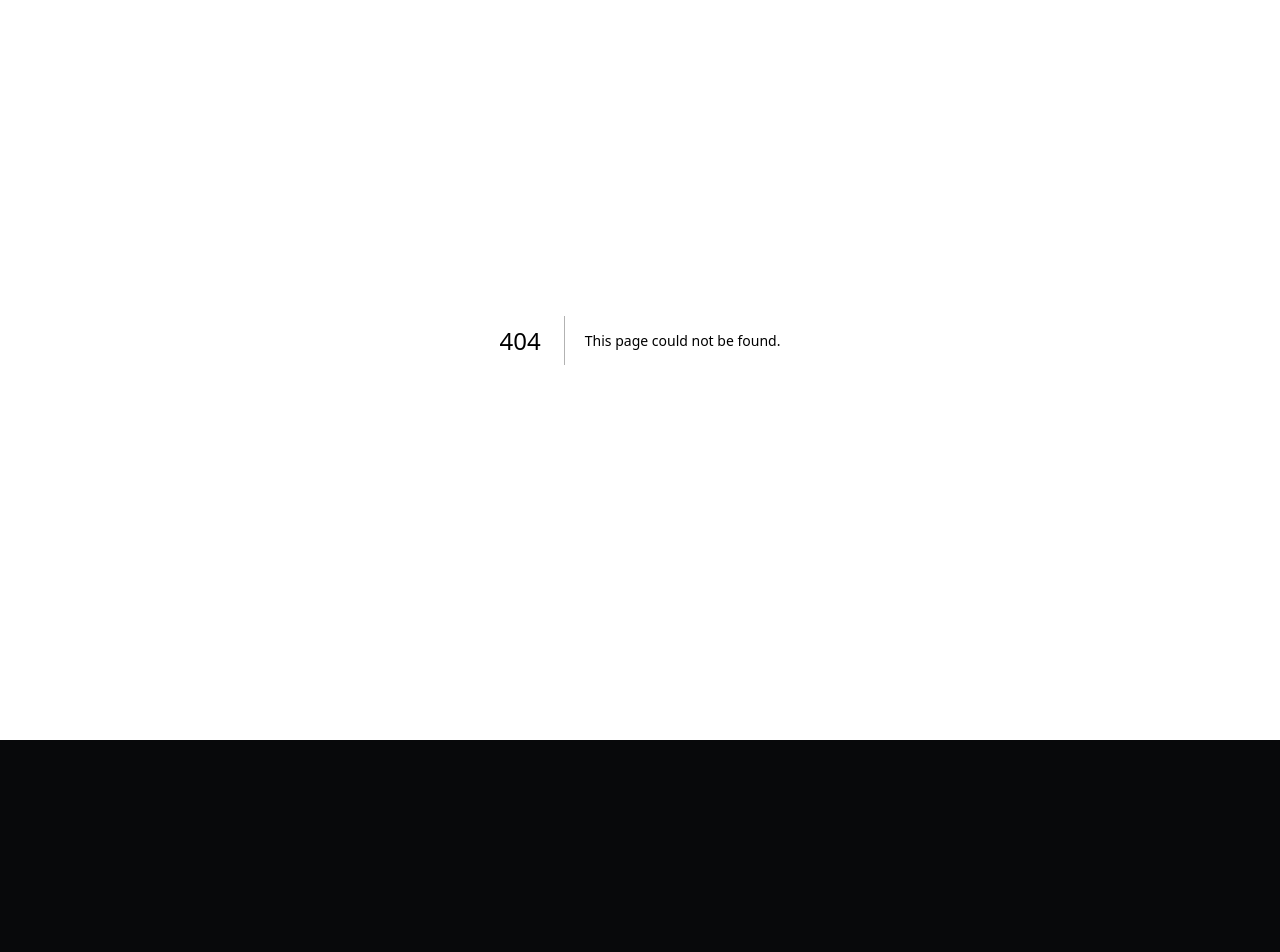
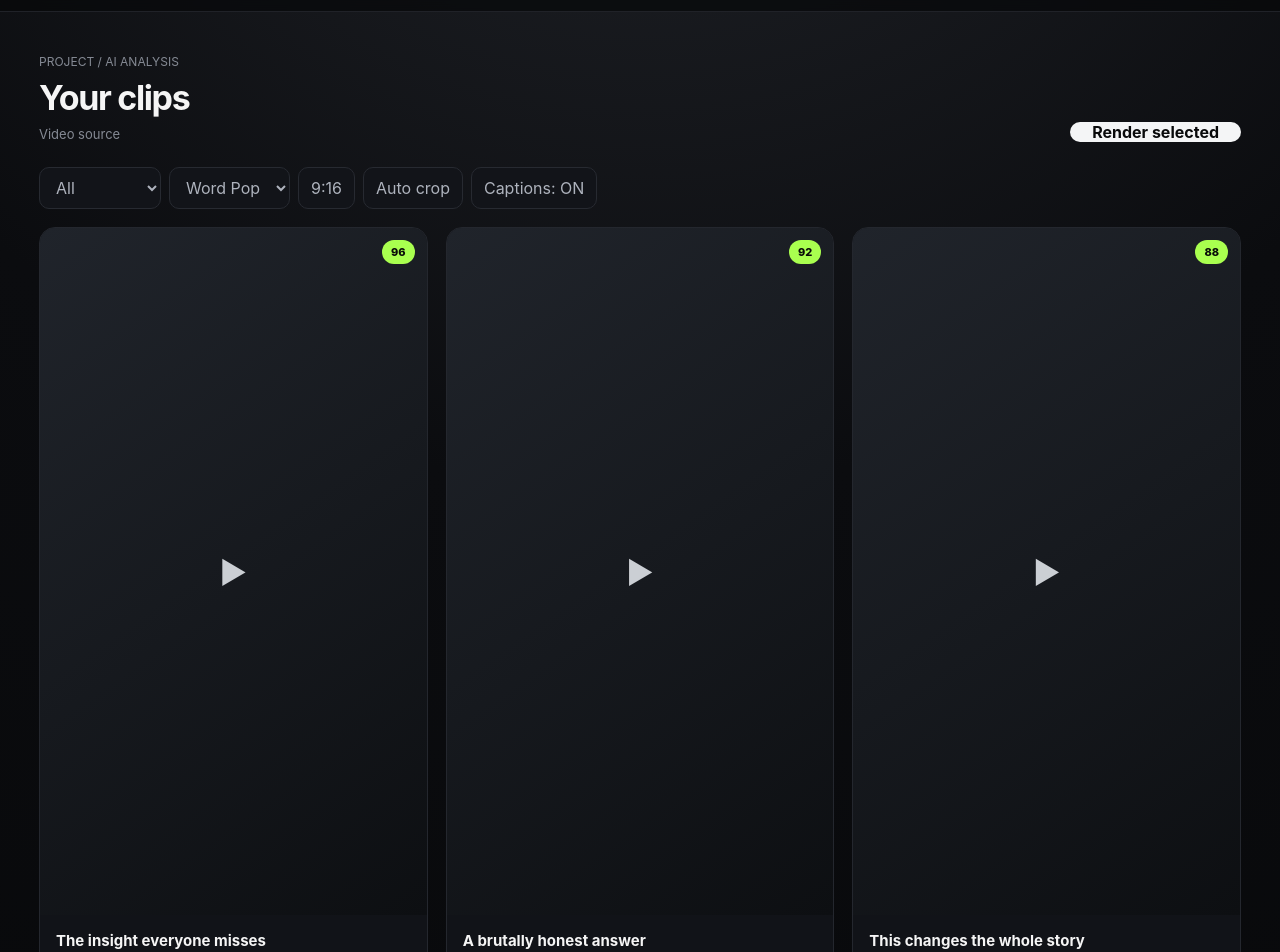
Before and after one commit to shaikhraza91677-hub/Aurelis-nord-clip, a Next.js app: page /projects/1 in a window 1280 px wide. Before the commit this address had no page. Shown: the part 60-1012 px from the top of the page. Before the commit the page ends 800 px from the top, so only its background shows below. Built offline with nearby package versions, Linux system fonts and the light colour scheme.

Commit message:
feat: add clip review dashboard and filters

```diff
--- /dev/null
+++ b/app/projects/[id]/page.tsx
@@ -0,0 +1,27 @@
+'use client';
+
+import { useSearchParams } from 'next/navigation';
+import { useMemo, useState } from 'react';
+
+const demo = [
+  { title:'The insight everyone misses', score:96, time:'00:42 – 01:31', reason:'Strong hook + complete payoff', tags:['Hook','Insight'] },
+  { title:'A brutally honest answer', score:92, time:'12:08 – 12:57', reason:'High emotional tension', tags:['Emotion','Punchline'] },
+  { title:'This changes the whole story', score:88, time:'24:16 – 25:04', reason:'Standalone educational moment', tags:['Education','Story'] },
+  { title:'The unexpected turning point', score:84, time:'37:20 – 38:11', reason:'Curiosity gap + payoff', tags:['Curiosity'] },
+  { title:'One sentence worth clipping', score:81, time:'49:02 – 49:44', reason:'Short, quotable and clear', tags:['Quote'] },
+  { title:'The final takeaway', score:78, time:'58:10 – 59:06', reason:'Useful conclusion', tags:['Takeaway'] },
+];
+
+export default function Project() {
+  const params=useSearchParams();
+  const source=params.get('source') || 'Video source';
+  const [filter,setFilter]=useState('All');
+  const [style,setStyle]=useState('Word Pop');
+  const filtered=useMemo(()=>filter==='All'?demo:demo.filter(c=>c.tags.includes(filter)),[filter]);
+  return <main className="shell"><nav className="nav"><div className="brand">AURELIS <span>NORD</span></div><div className="navlinks"><span>Project</span><span>Brand</span><span>Exports</span></div><button className="secondary">New project</button></nav>
+    <section className="dashboard"><div className="dashhead"><div><div className="muted" style={{fontSize:12,marginBottom:8}}>PROJECT / AI ANALYSIS</div><h2>Your clips</h2><div className="muted" style={{marginTop:8,fontSize:13}}>{source}</div></div><button className="primary">Render selected</button></div>
+      <div className="toolbar"><select className="filter" value={filter} onChange={e=>setFilter(e.target.value)}><option>All</option><option>Hook</option><option>Insight</option><option>Emotion</option><option>Education</option><option>Curiosity</option><option>Quote</option></select><select className="filter" value={style} onChange={e=>setStyle(e.target.value)}><option>Word Pop</option><option>Highlight</option><option>Fade</option><option>Bounce</option></select><button className="filter">9:16</button><button className="filter">Auto crop</button><button className="filter">Captions: ON</button></div>
+      <div className="clips">{filtered.map(c=><article className="clip" key={c.title}><div className="preview"><span className="score">{c.score}</span></div><div className="clipbody"><h3>{c.title}</h3><p>{c.time} · {c.reason}</p><div className="actions"><button className="secondary">Preview</button><button className="secondary">Render</button></div></div></article>)}</div>
+    </section>
+  </main>;
+}
```
